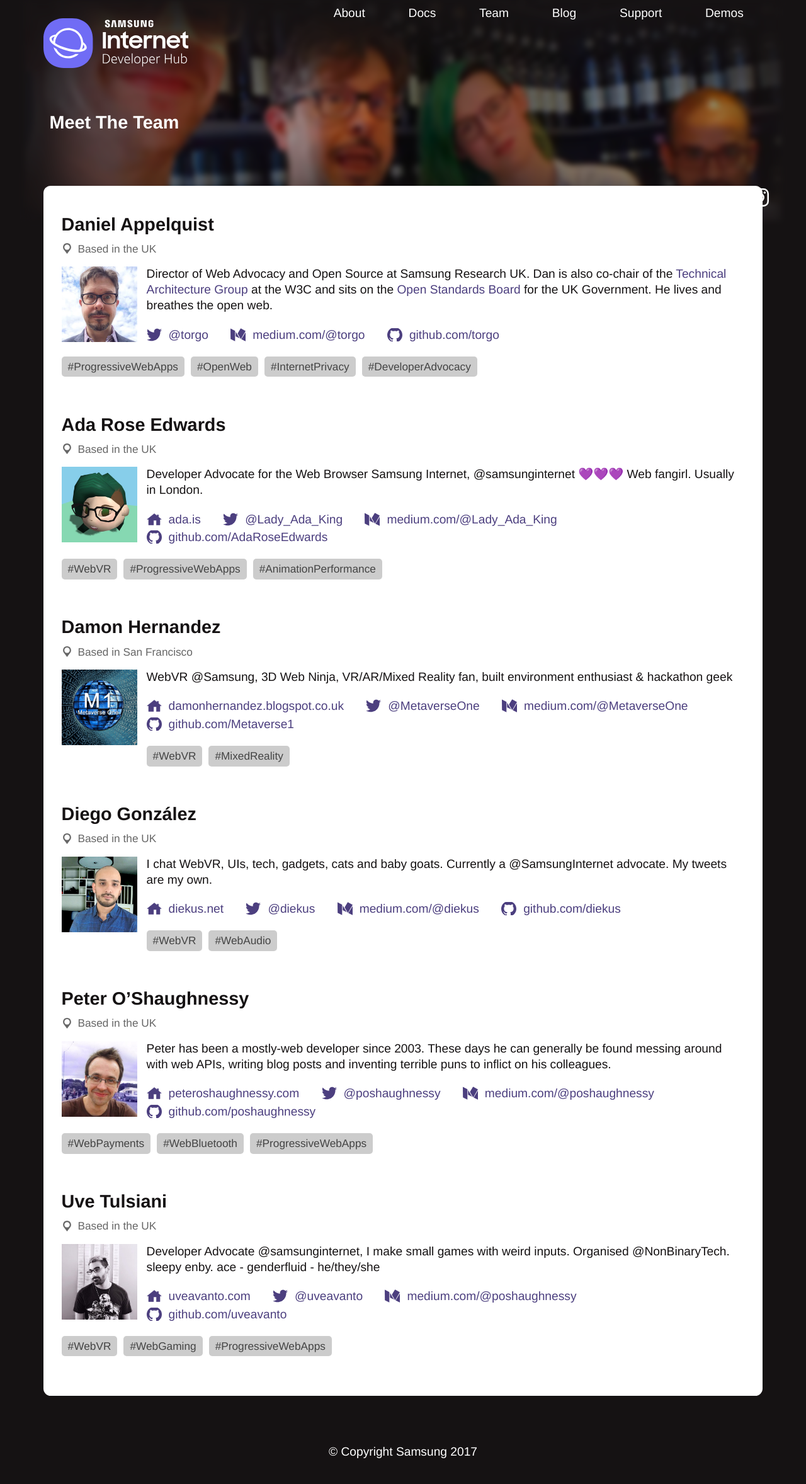
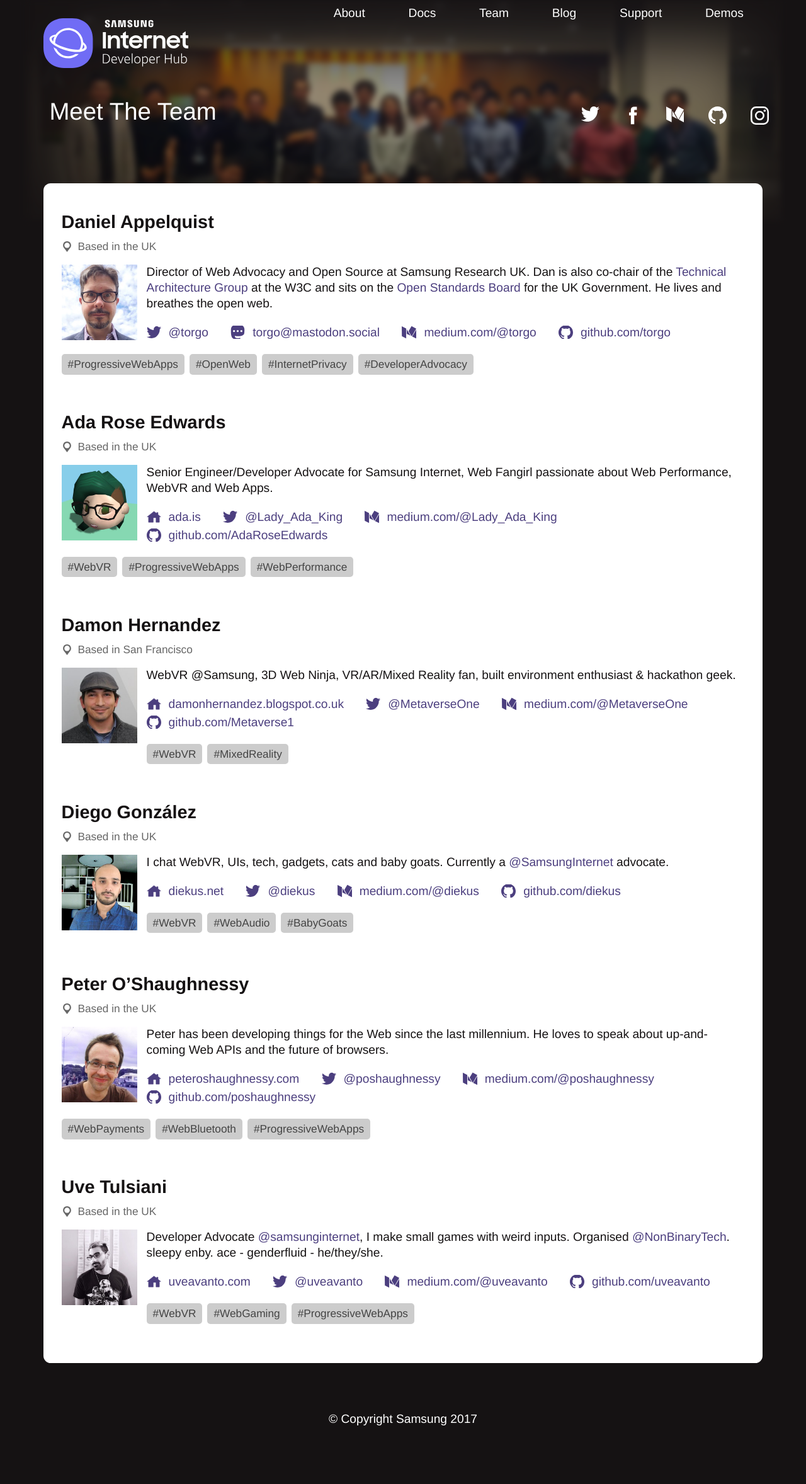
Before and after one commit to SamsungInternet/homepage-archive, a Jekyll site: the page built from team.md, in a window 1280 px wide. Shown: the whole page at 63% size. Built offline with Jekyll 4.4.1, drawn with Linux system fonts in a browser that asks for light colours; after the commit the page ends 2304 px from its top, so only the background shows below that.

Commit message:
Team page updates

```diff
--- a/style/team.scss
+++ b/style/team.scss
@@ -1,5 +1,15 @@
 ---
 ---
+
+#socials {
+	top: 150px;
+}
+
+.header h2 {
+  margin-top: 0;
+  font-size: 2em;
+  font-weight: 400;
+}
 
 .norm h2 {
   margin-bottom: 0.3em;
@@ -39,11 +49,12 @@
 
 a.home,
 a.twitter,
+a.mastodon,
 a.medium,
 a.github,
 a.blog {
   padding-left: 35px;
-  background-size: 24px 24px;
+  background-size: 23px 23px;
   background-position: center left;
   background-repeat: no-repeat;
 }
@@ -54,6 +65,10 @@
 
 a.twitter {
   background-image: url(/images/twitterlogo-purple.svg);
+}
+
+a.mastodon {
+  background-image: url(/images/mastodonlogo-purple.svg);
 }
 
 a.medium {
@@ -76,6 +91,6 @@
   background-color: #ccc;
   color: #444;
   font-size: 0.9em;
-  margin: 0 10px 5px 0;
+  margin: 0 8px 5px 0;
   white-space: nowrap;
 }
--- a/team.md
+++ b/team.md
@@ -1,7 +1,7 @@
 ---
 title: Meet The Team
 layout: team
-image: /images/team/team-workshop-2017.jpg
+image: /images/team/team-suwon-2016.jpg
 description: Meet the Samsung Internet Developer Advocacy team
 ---
 ## Daniel Appelquist
@@ -11,7 +11,7 @@
 <div class="profile">
   <img src="images/team/torgo.jpg" alt="Daniel Appelquist"/>
   <p>Director of Web Advocacy and Open Source at Samsung Research UK. Dan is also co-chair of the <a href="http://w3.org/tag">Technical Architecture Group</a> at the W3C and sits on the <a href="https://www.gov.uk/government/groups/open-standards-board">Open Standards Board</a> for the UK Government. He lives and breathes the open web.</p>
-  <p class="profile-links"><a class="twitter" href="https://twitter.com/torgo">@torgo</a> <a class="medium" href="https://medium.com/@torgo">medium.com/@torgo</a> <a class="github" href="https://github.com/torgo">github.com/torgo</a></p>
+  <p class="profile-links"><a class="twitter" href="https://twitter.com/torgo">@torgo</a> <a class="mastodon" href="https://mastodon.social/@torgo">torgo@mastodon.social</a> <a class="medium" href="https://medium.com/@torgo">medium.com/@torgo</a> <a class="github" href="https://github.com/torgo">github.com/torgo</a></p>
   <p class="tags"><span>#ProgressiveWebApps</span> <span>#OpenWeb</span> <span>#InternetPrivacy</span> <span>#DeveloperAdvocacy</span></p>
 </div>
 
@@ -21,9 +21,9 @@
 
 <div class="profile">
   <img src="images/team/ada.jpg" alt="Ada Rose Edwards"/>
-  <p>Developer Advocate for the Web Browser Samsung Internet, @samsunginternet 💜💜💜 Web fangirl. Usually in London.</p>
+  <p>Senior Engineer/Developer Advocate for Samsung Internet, Web Fangirl passionate about Web Performance, WebVR and Web Apps.</p>
   <p class="profile-links"><a class="home" href="https://ada.is/">ada.is</a> <a class="twitter" href="https://twitter.com/Lady_Ada_King">@Lady_Ada_King</a> <a class="medium" href="https://medium.com/@Lady_Ada_King">medium.com/@Lady_Ada_King</a> <a class="github" href="https://github.com/AdaRoseEdwards">github.com/AdaRoseEdwards</a></p>
-  <p class="tags"><span>#WebVR</span> <span>#ProgressiveWebApps</span> <span>#AnimationPerformance</span></p>
+  <p class="tags"><span>#WebVR</span> <span>#ProgressiveWebApps</span> <span>#WebPerformance</span></p>
 </div>
 
 ## Damon Hernandez
@@ -31,8 +31,8 @@
 <p class="location">Based in San Francisco</p>
 
 <div class="profile">
-  <img src="images/team/damon.png" alt="Damon Hernandez"/>
-  <p>WebVR @Samsung, 3D Web Ninja, VR/AR/Mixed Reality fan, built environment enthusiast & hackathon geek</p>
+  <img src="images/team/damon.jpg" alt="Damon Hernandez"/>
+  <p>WebVR @Samsung, 3D Web Ninja, VR/AR/Mixed Reality fan, built environment enthusiast & hackathon geek.</p>
   <p class="profile-links"><a class="home" href="http://damonhernandez.blogspot.co.uk/">damonhernandez.blogspot.co.uk</a> <a class="twitter" href="https://twitter.com/metaverseone">@MetaverseOne</a> <a class="medium" href="https://medium.com/@MetaverseOne">medium.com/@MetaverseOne</a> <a class="github" href="https://github.com/Metaverse1">github.com/Metaverse1</a></p>
   <p class="tags"><span>#WebVR</span> <span>#MixedReality</span></p>
 </div>
@@ -43,9 +43,9 @@
 
 <div class="profile">
   <img src="images/team/diego.jpg" alt="Diego González"/>
-  <p>I chat WebVR, UIs, tech, gadgets, cats and baby goats. Currently a @SamsungInternet advocate. My tweets are my own.</p>
+  <p>I chat WebVR, UIs, tech, gadgets, cats and baby goats. Currently a <a href="https://twitter.com/samsunginternet">@SamsungInternet</a> advocate.</p>
   <p class="profile-links"><a class="home" href="https://diekus.net">diekus.net</a> <a class="twitter" href="https://twitter.com/diekus">@diekus</a> <a class="medium" href="https://medium.com/@diekus">medium.com/@diekus</a> <a class="github" href="https://github.com/diekus">github.com/diekus</a></p>
-  <p class="tags"><span>#WebVR</span> <span>#WebAudio</span></p>
+  <p class="tags"><span>#WebVR</span> <span>#WebAudio</span> <span>#BabyGoats</span></p>
 </div>
 
 ## Peter O'Shaughnessy
@@ -54,7 +54,7 @@
 
 <div class="profile">
   <img src="images/team/peter.jpg" alt="Peter O'Shaughnessy"/>
-  <p>Peter has been a mostly-web developer since 2003. These days he can generally be found messing around with web APIs, writing blog posts and inventing terrible puns to inflict on his colleagues.</p>
+  <p>Peter has been developing things for the Web since the last millennium. He loves to speak about up-and-coming Web APIs and the future of browsers.</p>
   <p class="profile-links"><a class="home" href="https://peteroshaughnessy.com">peteroshaughnessy.com</a> <a class="twitter" href="https://twitter.com/poshaughnessy">@poshaughnessy</a> <a class="medium" href="https://medium.com/@poshaughnessy">medium.com/@poshaughnessy</a> <a class="github" href="https://github.com/poshaughnessy">github.com/poshaughnessy</a></p>
   <p class="tags"><span>#WebPayments</span> <span>#WebBluetooth</span> <span>#ProgressiveWebApps</span></p>
 </div>
@@ -65,7 +65,7 @@
 
 <div class="profile">
   <img src="images/team/uve.jpg" alt="Yuvesh Tulsiani"/>
-  <p>Developer Advocate @samsunginternet, I make small games with weird inputs. Organised @NonBinaryTech. sleepy enby. ace - genderfluid - he/they/she</p>
-  <p class="profile-links"><a class="home" href="http://uveavanto.com">uveavanto.com</a> <a class="twitter" href="https://twitter.com/uveavanto">@uveavanto</a> <a class="medium" href="https://medium.com/@uveavanto">medium.com/@poshaughnessy</a> <a class="github" href="https://github.com/uveavanto">github.com/uveavanto</a></p>
+  <p>Developer Advocate <a href="https://twitter.com/samsunginternet">@samsunginternet</a>, I make small games with weird inputs. Organised <a href="https://twitter.com/NonBinaryTech">@NonBinaryTech</a>. sleepy enby. ace - genderfluid - he/they/she.</p>
+  <p class="profile-links"><a class="home" href="http://uveavanto.com">uveavanto.com</a> <a class="twitter" href="https://twitter.com/uveavanto">@uveavanto</a> <a class="medium" href="https://medium.com/@uveavanto">medium.com/@uveavanto</a> <a class="github" href="https://github.com/uveavanto">github.com/uveavanto</a></p>
   <p class="tags"><span>#WebVR</span> <span>#WebGaming</span> <span>#ProgressiveWebApps</span></p>
 </div>
```
Also changed, not shown: images/mastodonlogo-purple.svg (added), images/team/damon.jpg (added), images/team/team-suwon-2016.jpg (added).
